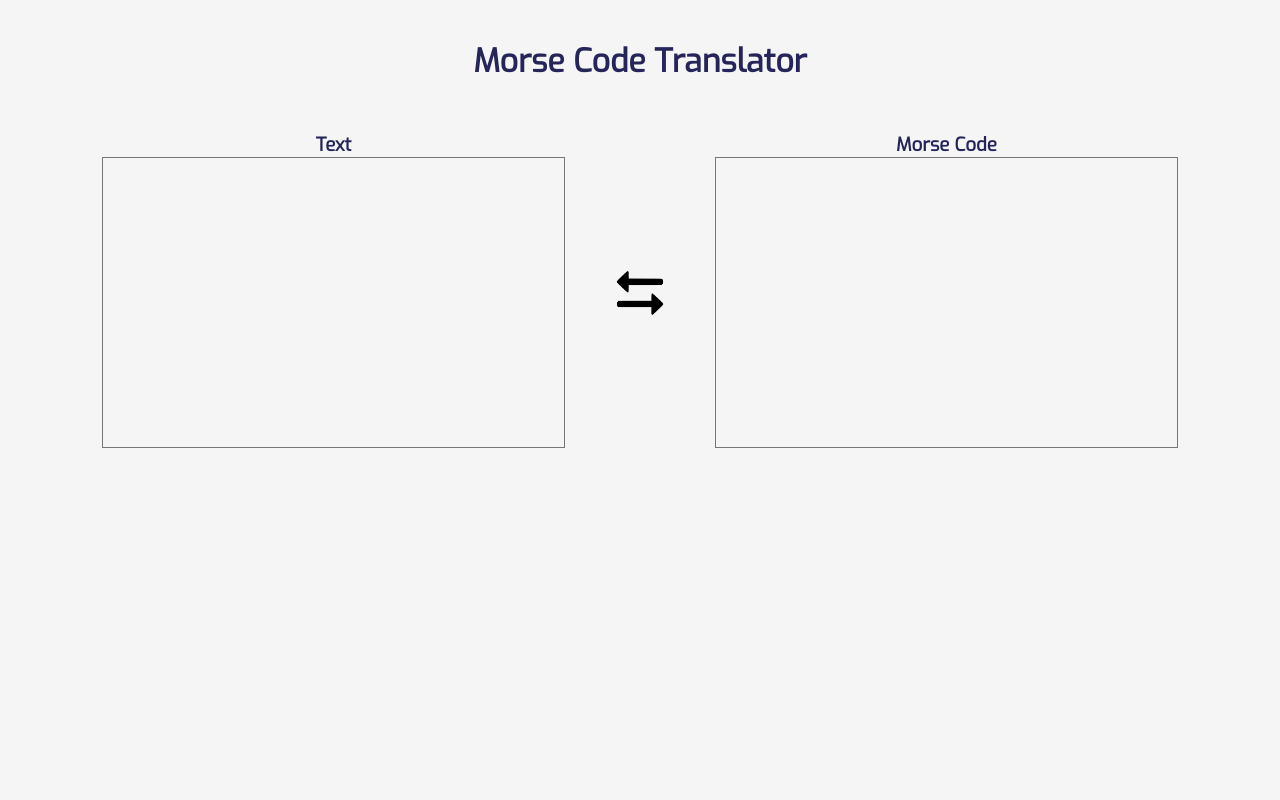
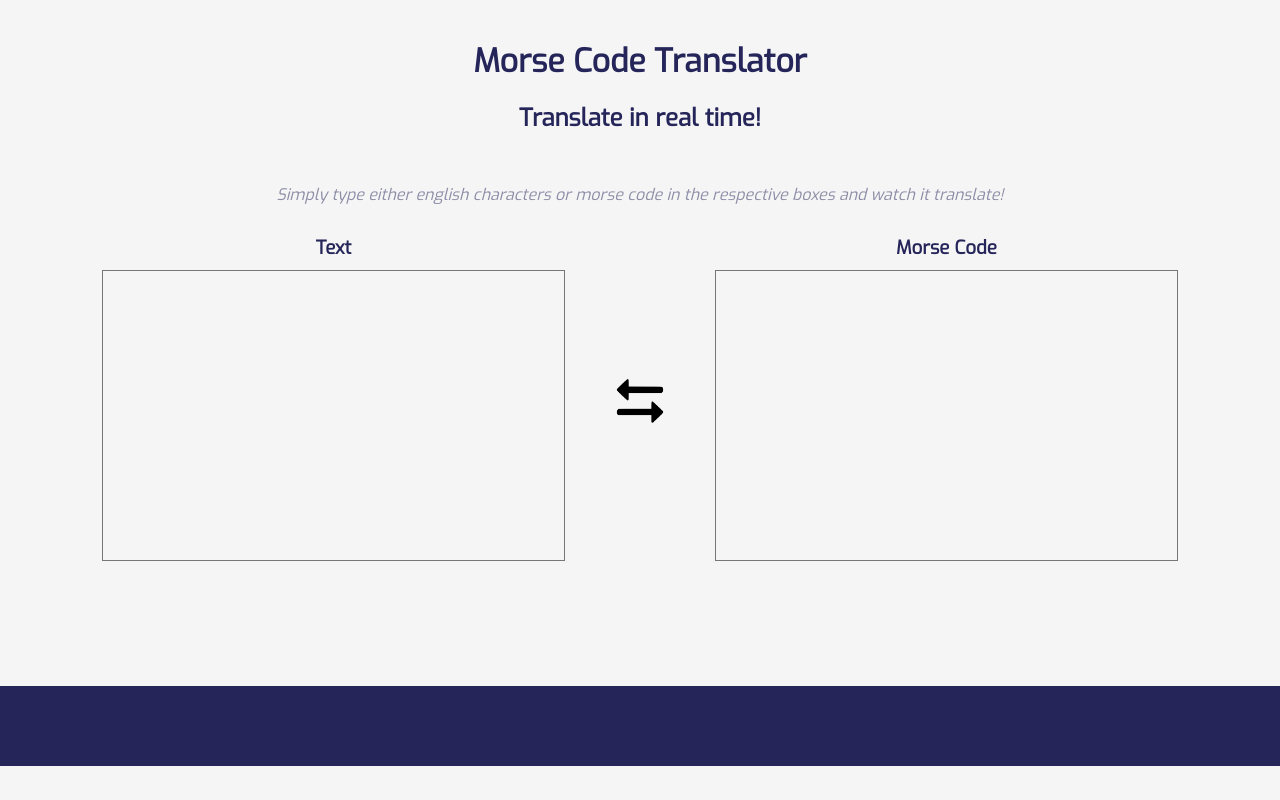
Before and after one commit to ashleykouch/morse-code-translator, a plain HTML site: page index.html in a window 1280 px wide. Drawn offline with Linux system fonts and the light colour scheme.

Commit message:
split styles into seperate modules

```diff
--- /dev/null
+++ b/_styles/_footer.scss
@@ -0,0 +1,8 @@
+.footer {
+  &__content {
+    margin-top: 120px;
+    width: 100vw;
+    height: 80px;
+    background: rgb(37, 37, 90);
+  }
+}
--- /dev/null
+++ b/_styles/_header.scss
@@ -0,0 +1,10 @@
+.header {
+  display: flex;
+  flex-direction: column;
+  align-items: center;
+  margin-top: 40px;
+  margin-bottom: 50px;
+  &__subheader {
+    margin-top: 20px;
+  }
+}
--- /dev/null
+++ b/_styles/_info.scss
@@ -0,0 +1,6 @@
+.info {
+  text-align: center;
+  margin-bottom: 30px;
+  opacity: 0.5;
+  font-style: italic;
+}
--- /dev/null
+++ b/_styles/_textarea-containers.scss
@@ -0,0 +1,26 @@
+.container {
+  display: flex;
+  justify-content: center;
+  align-items: center;
+
+  &__text {
+    text-align: center;
+  }
+
+  &__title {
+    margin-bottom: 10px;
+  }
+
+  &__img {
+    width: 50px;
+    height: 50px;
+    margin: 0 50px;
+  }
+
+  &__input {
+    overflow-y: scroll;
+    resize: none;
+
+    font-size: 14px;
+  }
+}
--- a/index.html
+++ b/index.html
@@ -17,12 +17,19 @@
   <body>
     <header id="header" class="header">
       <h1 id="title" class="header__title">Morse Code Translator</h1>
-      <!-- <h2 id="subheader" class="header__subheader">Translate in real time!</h2> -->
+      <h2 id="subheader" class="header__subheader">Translate in real time!</h2>
     </header>
+
+    <section class="info">
+      <p>
+        Simply type either english characters or morse code in the respective
+        boxes and watch it translate!
+      </p>
+    </section>
 
     <div id="container" class="container">
       <div id="textContainer" class="container__text">
-        <h3>Text</h3>
+        <h3 class="container__title">Text</h3>
         <textarea
           id="text"
           class="container__input"
@@ -39,7 +46,7 @@
       />
 
       <div id="morseCodeContainer" class="container__text">
-        <h3>Morse Code</h3>
+        <h3 class="container__title">Morse Code</h3>
         <textarea
           id="morseCode"
           class="container__input"
@@ -48,5 +55,9 @@
         ></textarea>
       </div>
     </div>
+
+    <footer class="footer">
+      <div class="footer__content"></div>
+    </footer>
   </body>
 </html>
--- a/styles.scss
+++ b/styles.scss
@@ -1,4 +1,8 @@
 // NOTE: still deciding if want to do dark mode
+@use "./_styles/header";
+@use "./_styles/info";
+@use "./_styles/textarea-containers";
+@use "./_styles/footer";
 
 * {
   font-family: "Exo", sans-serif;
@@ -6,47 +10,3 @@
   background-color: whitesmoke;
   color: rgb(37, 37, 90);
 }
-
-.header {
-  display: flex;
-  flex-direction: column;
-  align-items: center;
-  margin-top: 40px;
-  margin-bottom: 50px;
-  //   &__subheader {
-  //     margin-top: 20px;
-  //   }
-
-  &--colourMode {
-    background-color: rgb(37, 37, 90);
-    color: whitesmoke;
-  }
-}
-
-.btn {
-  text-align: center;
-  margin: 0 50px;
-}
-
-.container {
-  display: flex;
-  justify-content: center;
-  align-items: center;
-
-  &__text {
-    text-align: center;
-  }
-
-  &__img {
-    width: 50px;
-    height: 50px;
-    margin: 0 50px;
-  }
-
-  &__input {
-    overflow-y: scroll;
-    resize: none;
-
-    font-size: 14px;
-  }
-}
```
Also changed, not shown: styles.css.
